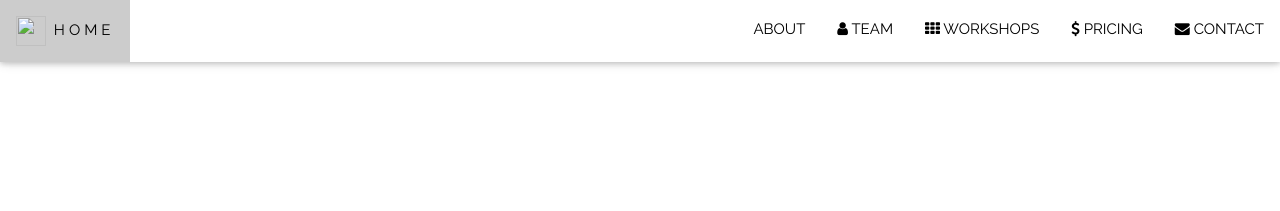
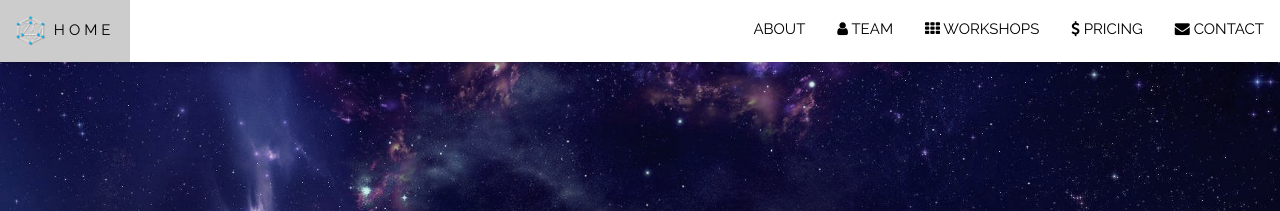
Before and after one commit to HackandMake/HackandMake.github.io, a plain HTML site: page index.html in a window 1280 px wide. Shown: the top 211 px of the page. Drawn offline with nearby package versions, Linux system fonts and the light colour scheme.

Commit message:
Picture test

```diff
--- a/index.html
+++ b/index.html
@@ -16,7 +16,7 @@ body, html {
 .bgimg-1 {
     background-position: center;
     background-size: cover;
-    background-image: url("images//space.jpg");
+    background-image: url("images/space.jpg");
     min-height: 100%;
 }
 .w3-bar .w3-button {
@@ -28,7 +28,7 @@ body, html {
 <!-- Navbar (sit on top) -->
 <div class="w3-top">
   <div class="w3-bar w3-white w3-card" id="myNavbar">
-    <a href="#home" class="w3-bar-item w3-button w3-wide"><img src="images//hmL.png" width="30" height="30" > HOME</a>
+    <a href="#home" class="w3-bar-item w3-button w3-wide"><img src="images/hmL.png" width="30" height="30" > HOME</a>
     <!-- Right-sided navbar links -->
     <div class="w3-right w3-hide-small">
       <a href="#about" class="w3-bar-item w3-button">ABOUT</a>
```
